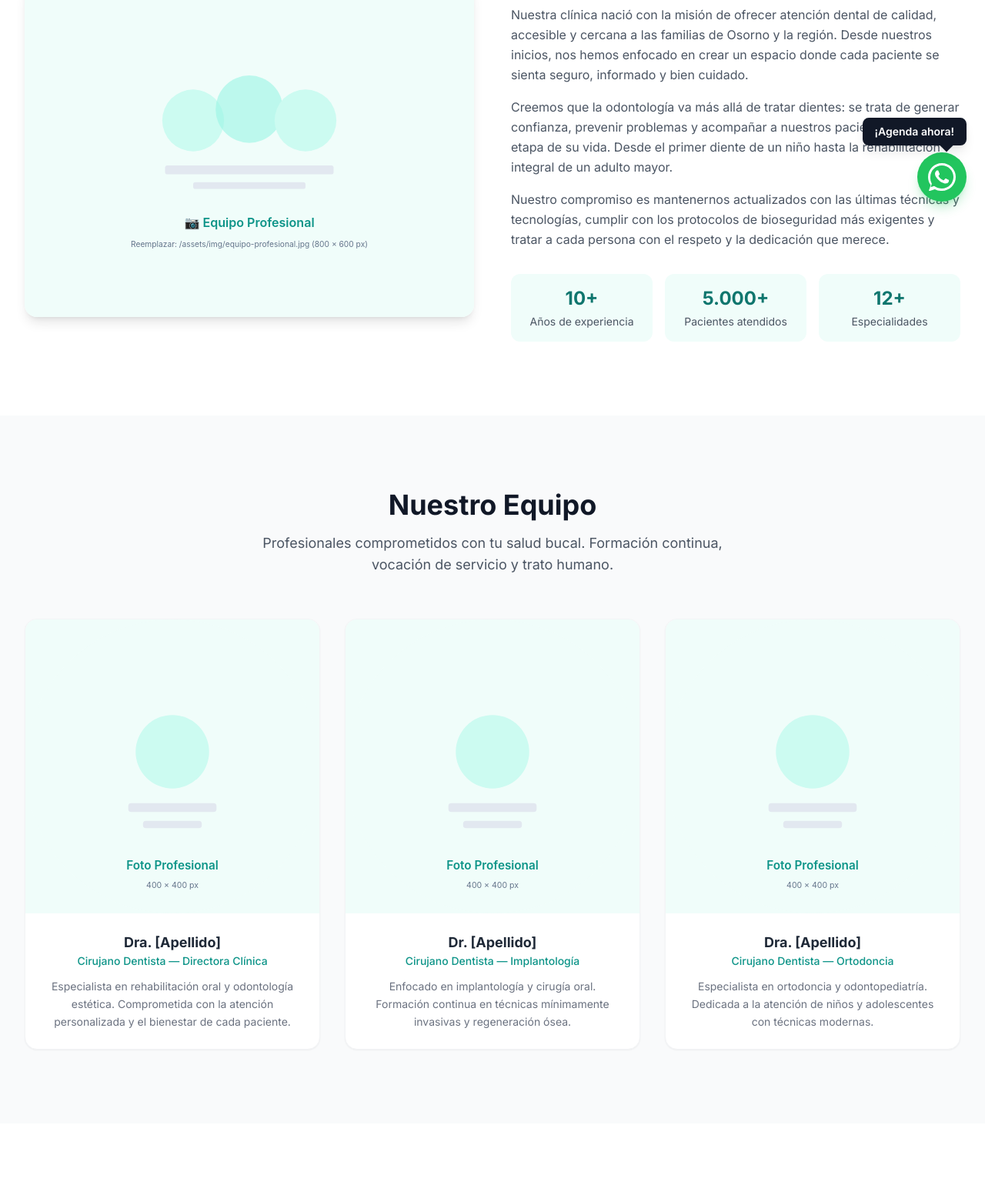
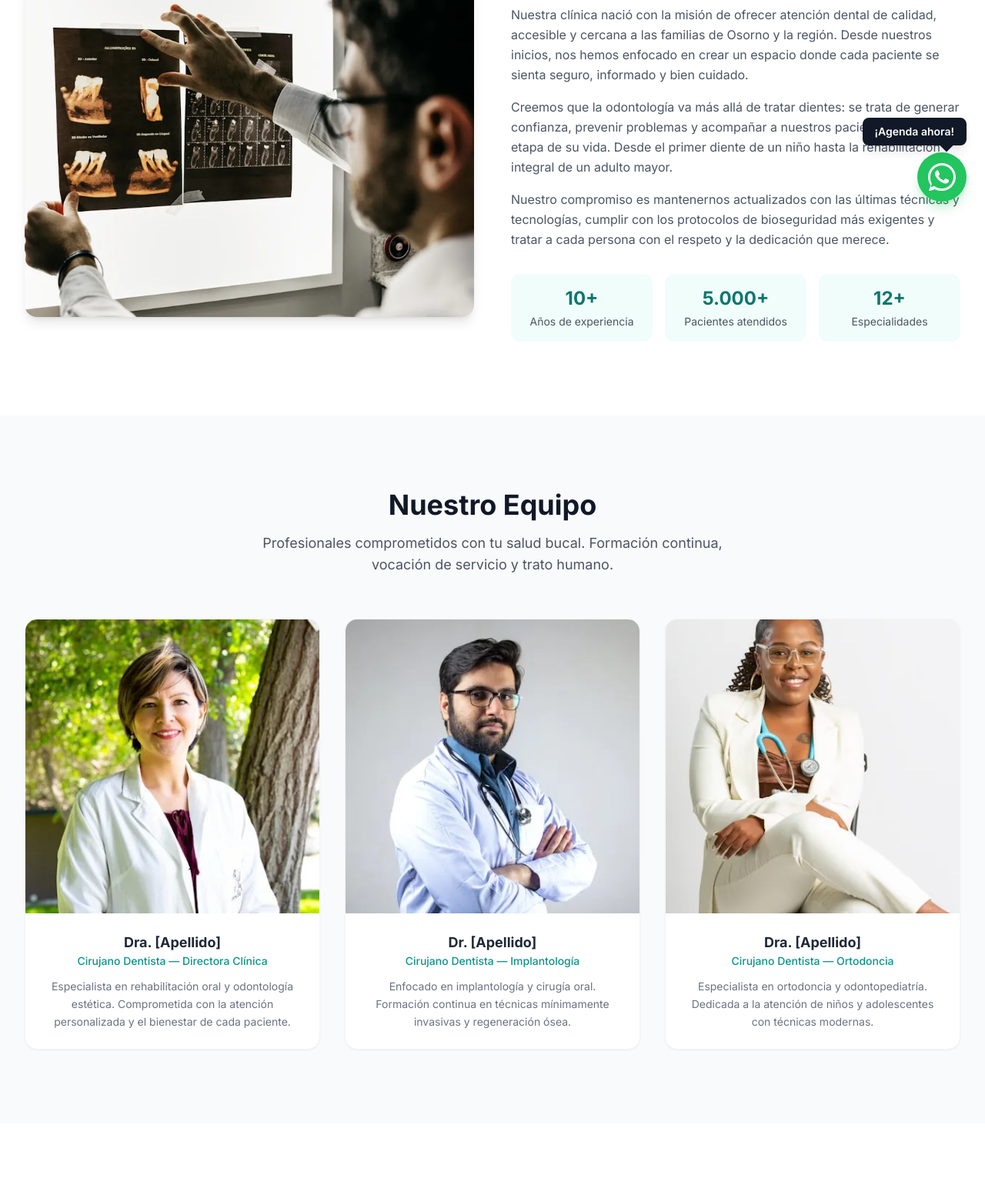
Before and after one commit to maxi-beltran/clinica-dental-template, a website: page quienes-somos.html in a window 1280 px wide. Shown: the part 514-2067 px from the top of the page at 77% size. Drawn offline with Linux system fonts and the light colour scheme.

Commit message:
feat: reemplazar todos los SVG placeholder con fotos reales WebP - clinica-interior.webp (interior clinica) - equipo-profesional.webp (equipo de dentistas) - box-dental.webp (box dental con tecnologia) - perfil-doctora1/doctor2/doctora3.webp (fotos de perfil equipo) - Todas las paginas ahora muestran fotos reales, 0 placeholders SVG en uso

```diff
--- a/quienes-somos.html
+++ b/quienes-somos.html
@@ -66,7 +66,7 @@
     <div class="max-w-7xl mx-auto px-4 sm:px-6 lg:px-8">
       <div class="grid lg:grid-cols-2 gap-12 items-center">
         <div data-animate>
-          <img src="assets/img/equipo-profesional.svg" alt="Equipo de profesionales de la clínica dental" width="800" height="600" class="rounded-2xl shadow-lg w-full h-auto" loading="lazy">
+          <img src="assets/img/equipo-profesional.webp" alt="Equipo de profesionales de la clínica dental" width="800" height="600" class="rounded-2xl shadow-lg w-full h-auto" loading="lazy">
         </div>
         <div data-animate>
           <h2 class="text-3xl sm:text-4xl font-bold text-gray-900 mb-6">Nuestra Historia</h2>
@@ -104,7 +104,7 @@
       <div class="grid md:grid-cols-3 gap-8" data-animate>
         <div class="bg-white rounded-2xl overflow-hidden shadow-sm border border-gray-100 text-center">
           <div class="aspect-square bg-teal-50 flex items-center justify-center">
-            <img src="assets/img/perfil-placeholder.svg" alt="Foto de la Dra. [Apellido]" width="400" height="400" class="w-full h-full object-cover" loading="lazy">
+            <img src="assets/img/perfil-doctora1.webp" alt="Foto de la Dra. [Apellido]" width="400" height="400" class="w-full h-full object-cover" loading="lazy">
           </div>
           <div class="p-6">
             <h3 class="font-bold text-gray-800 text-lg">Dra. [Apellido]</h3>
@@ -114,7 +114,7 @@
         </div>
         <div class="bg-white rounded-2xl overflow-hidden shadow-sm border border-gray-100 text-center">
           <div class="aspect-square bg-teal-50 flex items-center justify-center">
-            <img src="assets/img/perfil-placeholder.svg" alt="Foto del Dr. [Apellido]" width="400" height="400" class="w-full h-full object-cover" loading="lazy">
+            <img src="assets/img/perfil-doctor2.webp" alt="Foto del Dr. [Apellido]" width="400" height="400" class="w-full h-full object-cover" loading="lazy">
           </div>
           <div class="p-6">
             <h3 class="font-bold text-gray-800 text-lg">Dr. [Apellido]</h3>
@@ -124,7 +124,7 @@
         </div>
         <div class="bg-white rounded-2xl overflow-hidden shadow-sm border border-gray-100 text-center">
           <div class="aspect-square bg-teal-50 flex items-center justify-center">
-            <img src="assets/img/perfil-placeholder.svg" alt="Foto de la Dra. [Apellido]" width="400" height="400" class="w-full h-full object-cover" loading="lazy">
+            <img src="assets/img/perfil-doctora3.webp" alt="Foto de la Dra. [Apellido]" width="400" height="400" class="w-full h-full object-cover" loading="lazy">
           </div>
           <div class="p-6">
             <h3 class="font-bold text-gray-800 text-lg">Dra. [Apellido]</h3>
@@ -182,7 +182,7 @@
           </div>
         </div>
         <div class="order-1 lg:order-2" data-animate>
-          <img src="assets/img/box-dental.svg" alt="Box dental equipado con tecnología moderna" width="800" height="600" class="rounded-2xl shadow-lg w-full h-auto" loading="lazy">
+          <img src="assets/img/box-dental.webp" alt="Box dental equipado con tecnología moderna" width="800" height="600" class="rounded-2xl shadow-lg w-full h-auto" loading="lazy">
         </div>
       </div>
     </div>
```
Also changed, not shown: index.html (+2 -2 lines), assets/img/box-dental.webp (added), assets/img/clinica-interior.webp (added), assets/img/equipo-profesional.webp (added), assets/img/perfil-doctor2.webp (added), assets/img/perfil-doctora1.webp (added), assets/img/perfil-doctora3.webp (added).
